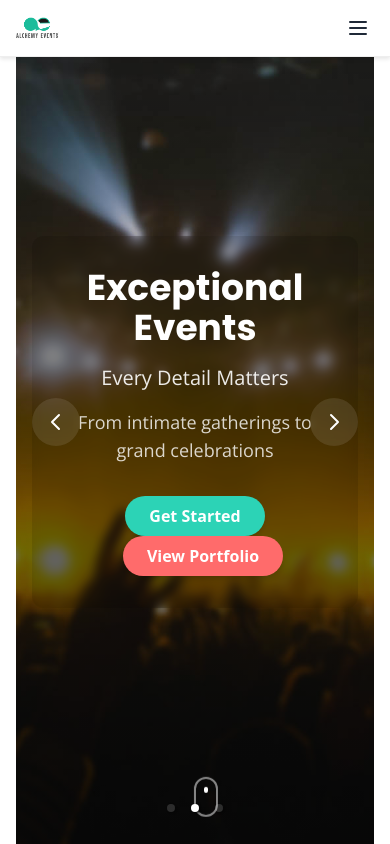
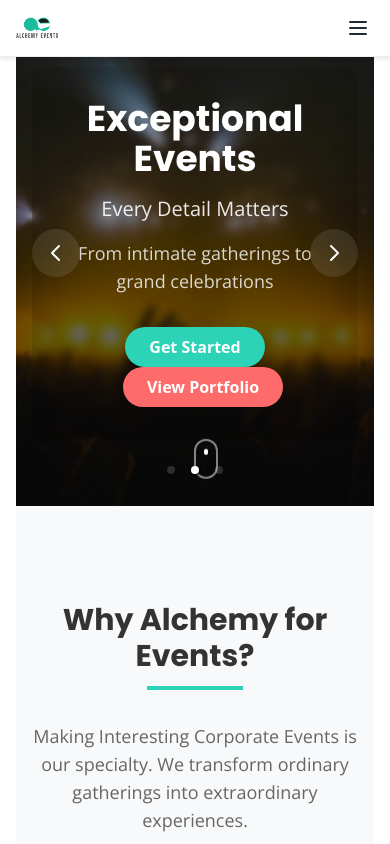
Before and after one commit to Harshal-behare/alchemy-events, a React (Create React App) app: page / in a window 390 px wide. Shown: the top 844 px of the page. Built offline with nearby package versions, Linux system fonts and the light colour scheme.

Commit message:
imagecarousal edited for MU

```diff
--- a/src/components/Home.jsx
+++ b/src/components/Home.jsx
@@ -10,7 +10,7 @@ function Home() {
   return (
     <main className="min-h-screen overflow-x-hidden">
       {/* Hero Carousel Section */}
-      <section className="relative h-[100svh] md:h-screen">
+      <section className="relative h-[60vh] md:h-screen overflow-hidden">
         <ImageCarousel />
       </section>
 
--- a/src/components/ImageCarousel.jsx
+++ b/src/components/ImageCarousel.jsx
@@ -43,7 +43,7 @@ const ImageCarousel = () => {
   ];
 
   return (
-    <div className="relative h-[100svh] md:h-screen">
+    <div className="relative h-[60vh] md:h-screen overflow-hidden">
       <Carousel
         autoPlay
         infiniteLoop
@@ -54,7 +54,7 @@ const ImageCarousel = () => {
         transitionTime={500}
         swipeable={true}
         emulateTouch={true}
-        className="h-full"
+        className="h-full touch-pan-y"
         stopOnHover={true}
         useKeyboardArrows={true}
         swipeScrollTolerance={30}
@@ -84,13 +84,13 @@ const ImageCarousel = () => {
         {carouselItems.map((item, index) => (
           <div
             key={index}
-            className="relative h-[100svh] md:h-screen cursor-grab active:cursor-grabbing"
+            className="relative h-full cursor-grab active:cursor-grabbing touch-pan-y"
           >
-            <div className="absolute inset-0 z-10 touch-pan-y" />
+            <div className="absolute inset-0 touch-pan-y" />
             <img
               src={item.image}
               alt={item.title}
-              className="object-cover w-full h-full transition-opacity duration-300"
+              className="object-cover w-full h-full transition-opacity duration-300 touch-pan-y"
               loading="eager"
               draggable={false}
               onError={(e) => {
@@ -153,7 +153,7 @@ const ImageCarousel = () => {
         ))}
       </Carousel>
 
-      {/* Make scroll indicator pointer-events-none */}
+      {/* Scroll indicator */}
       <motion.div
         className="absolute bottom-8 left-1/2 -translate-x-1/2 pointer-events-none"
         animate={{ y: [0, 10, 0] }}
--- a/src/styles/tailwind.css
+++ b/src/styles/tailwind.css
@@ -76,3 +76,23 @@
 .carousel .dot.selected {
   @apply bg-white !important;
 }
+
+@layer utilities {
+  .touch-pan-y {
+    touch-action: pan-y;
+    -webkit-overflow-scrolling: touch;
+  }
+}
+
+/* Additional carousel fixes */
+.carousel-root,
+.carousel.carousel-slider,
+.carousel .slider-wrapper,
+.carousel .slider {
+  height: 100% !important;
+}
+
+.carousel .slider-wrapper.axis-horizontal .slider {
+  display: flex;
+  height: 100%;
+}
```
